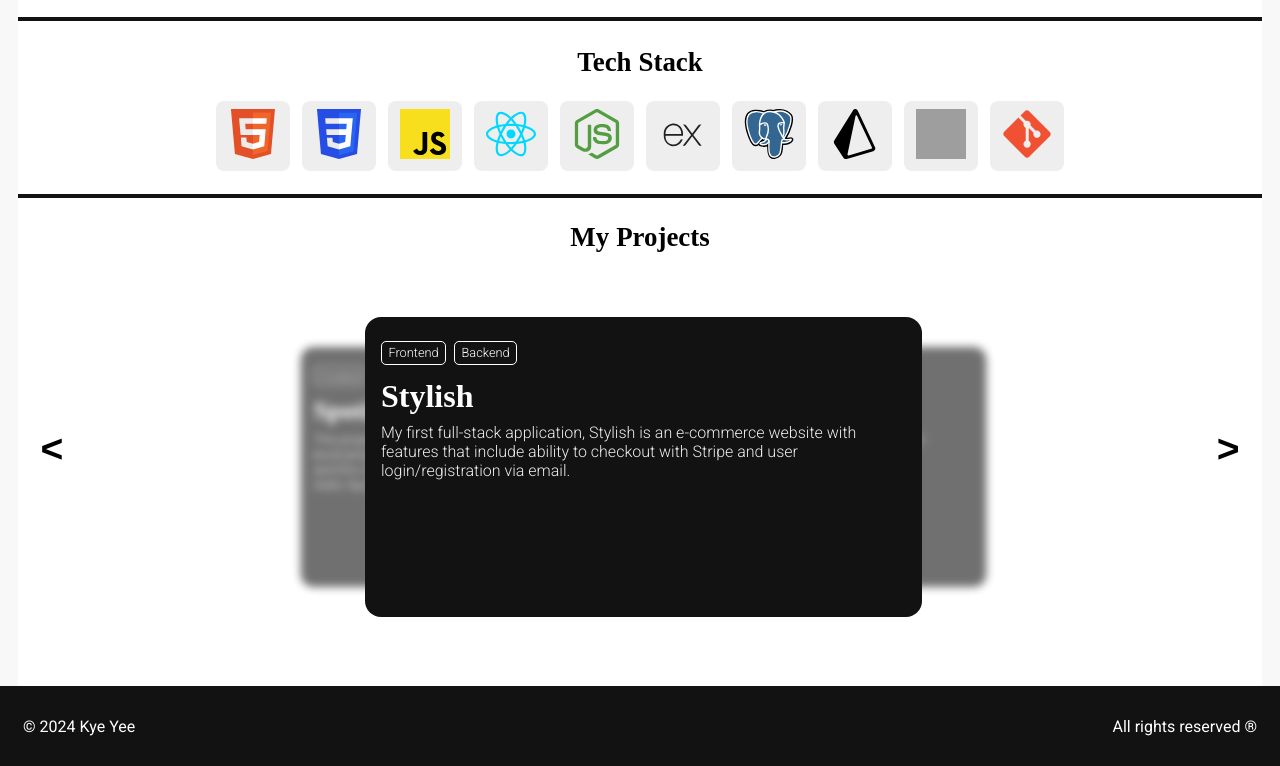
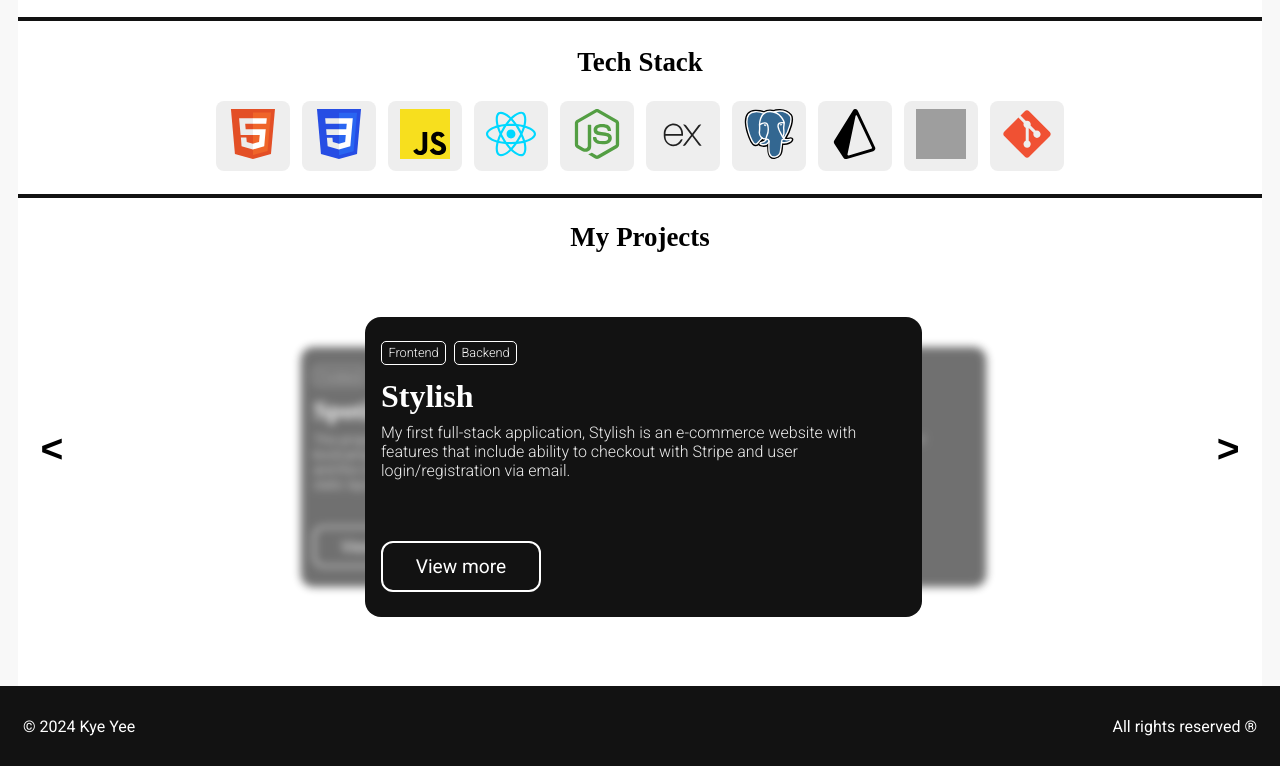
Before and after one commit to yee0802/portfolio, a React (Vite) app: page / in a window 1280 px wide. Shown: the part 419-1185 px from the top of the page. Built offline with nearby package versions, Linux system fonts and the light colour scheme; grey boxes are pictures that could not be loaded.

Commit message:
add project repo links

```diff
--- a/src/components/ProjectList/index.jsx
+++ b/src/components/ProjectList/index.jsx
@@ -7,13 +7,13 @@ export default function ProjectList() {
       tags: ["Frontend"],
       title: "Spotify Layout",
       desc: "This project was an early challenge set during my enrollment of the bootcamp, I'm particularly proud of the progress I made during these times and this is a highlight of that period. I used HTML & CSS to implement a static layout of the Spotify Premium homepage.",
-      repo: null,
+      repo: "https://github.com/yee0802/html-spotify-challenge",
     },
     {
       tags: ["Frontend", "Backend"],
       title: "Stylish",
       desc: "My first full-stack application, Stylish is an e-commerce website with features that include ability to checkout with Stripe and user login/registration via email.",
-      repo: null,
+      repo: "https://github.com/yee0802/react-store",
     },
     {
       tags: ["???", "???", "???"],
```
